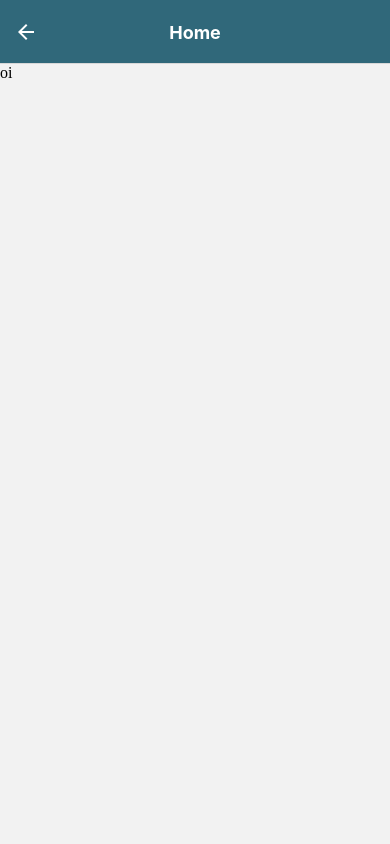
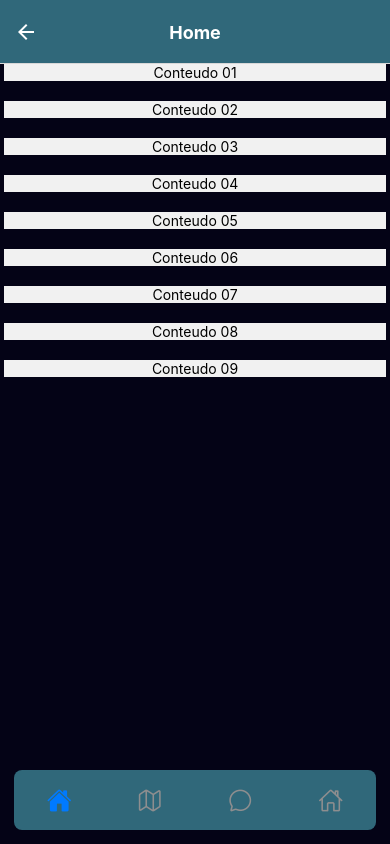
Before and after one commit to Erickw22/MApp, a React Native app: screen /Home in a window 390 px wide. Built offline with nearby package versions, Linux system fonts and the light colour scheme.

Commit message:
Criação sistema bar icons

```diff
--- a/App.js
+++ b/App.js
@@ -1,13 +1,84 @@
-import { StatusBar } from "expo-status-bar";
-import { StyleSheet, Text, View } from "react-native";
 import { createNativeStackNavigator } from "@react-navigation/native-stack";
 import { NavigationContainer } from "@react-navigation/native";
-import Home from './screens/Home'
+import { createBottomTabNavigator } from '@react-navigation/bottom-tabs'
+import { Ionicons } from "@expo/vector-icons";
+
 import Login from './screens/Login'
 import Cadastro from './screens/Cadastro'
+import Home from "./screens/Home";
+import Ecopoints from './screens/Ecopoints'
+import Chat from './screens/Chat'
+import Perfil from "./screens/Perfil";
 
+const Tab = createBottomTabNavigator();
 
 const Stack = createNativeStackNavigator();
+
+function Entrar() {
+  return (
+    <Tab.Navigator
+    screenOptions={{
+      tabBarShowLabel: false,
+      tabBarStyle:{
+        position: 'absolute',
+        backgroundColor:"#30687A",
+        borderTopWidth: 0,
+
+        bottom: 14,
+        left: 14,
+        right: 14,
+        elevation: 0,
+        borderRadius: 8,
+        height: 60,
+      }
+    }}>
+      <Tab.Screen name="Home" component={Home}
+      options={{
+        headerShown: false,
+        tabBarIcon: ({color, size,focused})=>{
+          if(focused){
+            return <Ionicons name="home" size={size} color={color}/>
+          }
+          return <Ionicons name="home-outline" size={size} color={color}/>
+        }
+      }} />
+      <Tab.Screen name="Ecopoints" component={Ecopoints}
+      options={{
+        headerShown: false,
+        tabBarIcon: ({color, size,focused})=>{
+          if(focused){
+            return <Ionicons name="map" size={size} color={color}/>
+          }
+          return <Ionicons name="map-outline" size={size} color={color}/>
+        }
+
+      }}
+       />
+      <Tab.Screen name="Chat" component={Chat}
+      options={{
+        headerShown: false,
+        tabBarIcon: ({color, size,focused})=>{
+          if(focused){
+            return <Ionicons name="chatbubble" size={size} color={color}/>
+          }
+          return <Ionicons name="chatbubble-outline" size={size} color={color}/>
+        }
+      }}
+       />
+      <Tab.Screen name="Perfil" component={Perfil}
+      options={{
+        headerShown: false,
+        tabBarIcon: ({color, size,focused})=>{
+          if(focused){
+            return <Ionicons name="home" size={size} color={color}/>
+          }
+          return <Ionicons name="home-outline" size={size} color={color}/>
+        }
+      }}
+       />
+    </Tab.Navigator>
+  );
+}
 
 export default function App() {
   return (
@@ -15,7 +86,19 @@ export default function App() {
       <Stack.Navigator>
         <Stack.Screen name="Login" component={Login}
         options={{
-          title:"Home",
+          title:"Login",
+          headerTitleAlign:"center",
+          headerStyle: {
+            backgroundColor: '#30687A'
+          },
+          headerTintColor: '#fff',
+          headerTitleStyle: {
+            fontWeight: 'bold',
+          }
+        }} />
+        <Stack.Screen name="Cadastro" component={Cadastro}
+        options={{
+          title:"Cadastro",
           headerTitleAlign:"center",
           headerStyle: {
             backgroundColor: '#30687A',
@@ -25,19 +108,7 @@ export default function App() {
             fontWeight: 'bold',
           }
         }} />
-        <Stack.Screen name="Cadastro" component={Cadastro}
-        options={{
-          title:"Home",
-          headerTitleAlign:"center",
-          headerStyle: {
-            backgroundColor: '#30687A',
-          },
-          headerTintColor: '#fff',
-          headerTitleStyle: {
-            fontWeight: 'bold',
-          }
-        }} />
-        <Stack.Screen name="Home" component={Home}
+        <Stack.Screen name="Home" component={Entrar}
         options={{
           title:"Home",
           headerTitleAlign:"center",
--- a/screens/Home.js
+++ b/screens/Home.js
@@ -1,16 +1,40 @@
-import { FlatList, View, Text} from 'react-native'
+import { FlatList, View, Text, SafeAreaView, ScrollView, StatusBar, Platform} from 'react-native'
 import React, { useEffect, useState } from 'react'
-import { collection, onSnapshot, query, where } from 'firebase/firestore'
-import { authentication, db } from '../firebase'
-import { createBottomTabNavigator } from '@react-navigation/bottom-tabs';
-
-import Ecopoints from './Ecopoints'
-import Perfil from './Perfil'
+import styles from '../styles/styles';
 
 
-
-export default function Home({navigation}) {
+export default function Home() {
     return (
-        <View>oi</View>
+        <SafeAreaView style={styles.container1}>
+            <ScrollView>
+                <View style={styles.content}>
+                    <Text>Conteudo 01</Text>
+                </View>
+                <View  style={styles.content}>
+                    <Text>Conteudo 02</Text>
+                </View >
+                <View  style={styles.content}>
+                    <Text>Conteudo 03</Text>
+                </View>
+                <View  style={styles.content}>
+                    <Text>Conteudo 04</Text>
+                </View>
+                <View  style={styles.content}>
+                    <Text>Conteudo 05</Text>
+                </View>
+                <View  style={styles.content}>
+                    <Text>Conteudo 06</Text>
+                </View>
+                <View  style={styles.content}>
+                    <Text>Conteudo 07</Text>
+                </View>
+                <View  style={styles.content}>
+                    <Text>Conteudo 08</Text>
+                </View>
+                <View  style={styles.content}>
+                    <Text>Conteudo 09</Text>
+                </View>
+            </ScrollView>
+        </SafeAreaView>
       );
 }
--- a/styles/styles.js
+++ b/styles/styles.js
@@ -1,4 +1,4 @@
-import { StyleSheet } from 'react-native';
+import { Platform, StyleSheet } from 'react-native';
 import { color } from 'react-native-elements/dist/helpers';
 const styles = StyleSheet.create({
     container: {
@@ -6,6 +6,12 @@ const styles = StyleSheet.create({
       backgroundColor: '#fff',
       alignItems: 'center',
       justifyContent: 'center',
+    },
+    container1:{
+        flex:1,
+        backgroundColor:'#040316',
+        paddingTop: Platform.OS == 'ios'
+
     },
     formTitle:{
         fontSize:36,
@@ -73,6 +79,16 @@ const styles = StyleSheet.create({
         fontSize:20,
         fontWeight:"bold",
         color:"#333"
+    },
+    content:{
+        alignSelf: "center",
+        flex: 1,
+        width:"98%",
+        height:120,
+        marginBottom: 20,
+        backgroundColor:"#f1f1f1",
+        alignItems: 'center',
+        justifyContent:'center'
     }
   });
 
```
